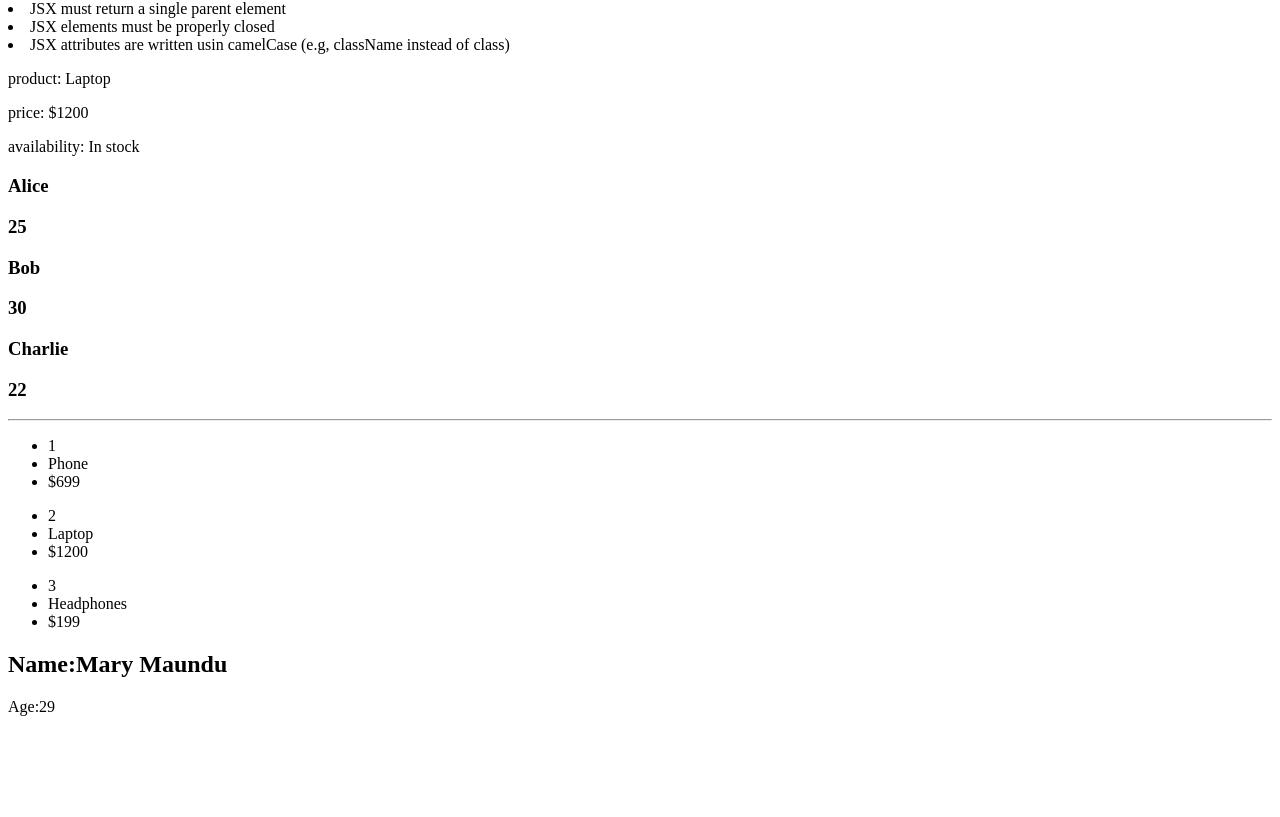
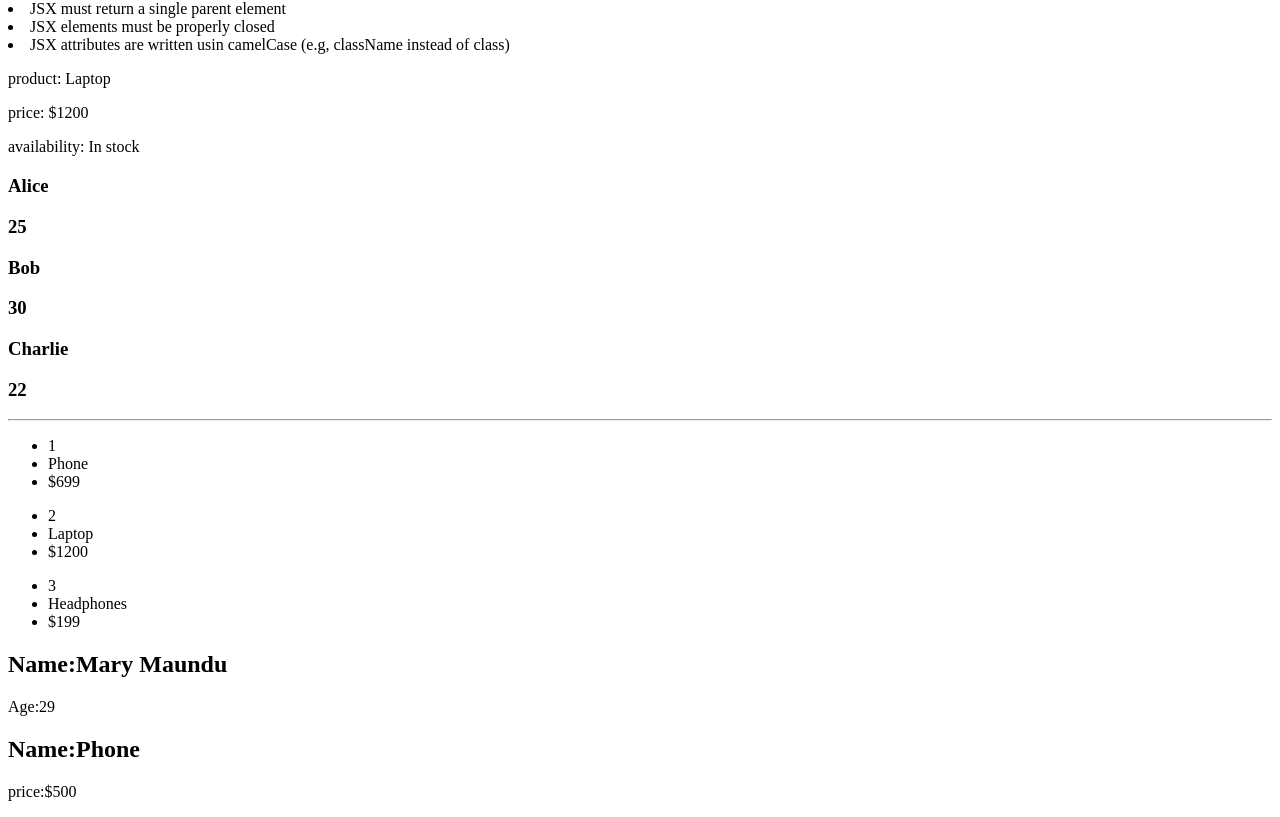
Before and after one commit to maundu55/project, a React (Vite) app: page / in a window 1280 px wide. Shown: the part 394-1211 px from the top of the page. Before the commit the page ends 1126 px from the top, so only its background shows below. Built offline with nearby package versions, Linux system fonts and the light colour scheme.

Commit message:
prop destructuring

```diff
--- a/src/App.jsx
+++ b/src/App.jsx
@@ -8,6 +8,7 @@ import ProductInfo from "./components/ProductInfo"
 import UserList from "./components/UserList"
 import ProductList from "./components/ProductList"
 import Person from "./components/Person"
+import Product from "./components/Product"
 
 function App() {
 
@@ -23,6 +24,7 @@ function App() {
     <hr />
     <ProductList />
     <Person name ="Mary Maundu" age={29} />
+    <Product name="Phone" price= {500}/>
     </>
 
   )
--- /dev/null
+++ b/src/components/Product.jsx
@@ -0,0 +1,12 @@
+import React from 'react'
+
+const Product = ({name, price}) => {
+  return (
+    <div>
+        <h2>Name:{name} </h2>
+        <p>price:${price} </p>
+    </div>
+  )
+}
+
+export default Product
```
